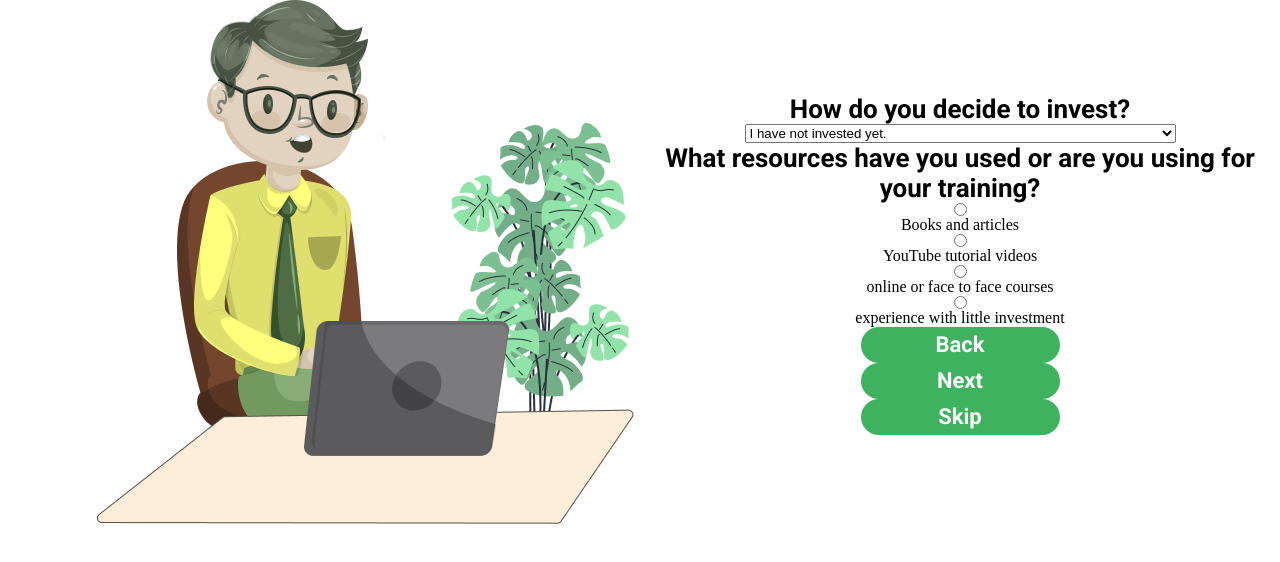
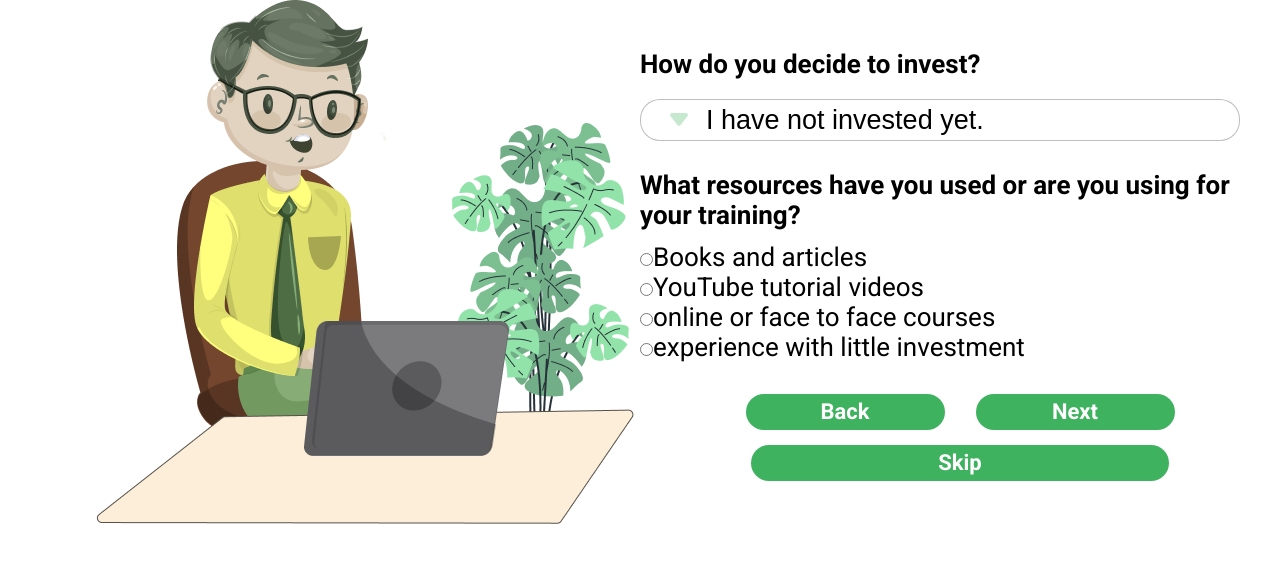
Before and after one commit to denysfmalta/cmps-financial-research, a plain HTML site: page pages/form2.html in a window 1280 px wide. Drawn offline with Linux system fonts and the light colour scheme.

Commit message:
half-way through css stylization

```diff
--- a/assets/styles/form1.css
+++ b/assets/styles/form1.css
@@ -18,6 +18,7 @@ h3{
     font-weight: 700;
     font-size: 26px;
     line-height: 30px;
+    align-self: flex-start;
 }
 
 .text-body {
@@ -44,3 +45,26 @@ h3{
 .text-body > ol {
     text-decoration: none;
 }
+
+.status {
+    background-image: url("../images/arrow.png");
+    background-repeat: no-repeat;
+    background-position-x: 5%;
+    background-position-y: center;
+    font-size: 27px;
+    border-radius: 20px;
+    height: 42px;
+    width: 459px;
+    border: 1px solid rgba(0 ,0, 0, 25%);
+    padding-left: 10%;
+    -webkit-appearance: none;
+    -moz-appearance: none;
+    text-indent: 1px;
+    text-overflow: '';
+    align-self: flex-start;
+}
+
+ol {
+    align-items: left;
+    align-self: flex-start;
+}
--- a/assets/styles/form2.css
+++ b/assets/styles/form2.css
@@ -23,6 +23,9 @@ h3{
     font-weight: 700;
     font-size: 26px;
     line-height: 30px;
+    align-self: flex-start;
+    text-align: left;
+    margin-bottom: 12px;
 }
 
 .text-body {
@@ -33,7 +36,50 @@ h3{
     align-items: center;
 }
 
+.invest {
+    background-image: url("../images/arrow.png");
+    background-color: white;
+    background-repeat: no-repeat;
+    background-position-x: 5%;
+    background-position-y: center;
+    font-size: 27px;
+    border-radius: 20px;
+    border: 1px solid rgba(0, 0, 0, 0.25);
+    height: 42px;
+    width: 75vh;
+    padding-left: 10%;
+    -webkit-appearance: none;
+    -moz-appearance: none;
+    text-indent: 1px;
+    text-overflow: '';
+    align-self: flex-start;
+    margin-top: 8px;
+    margin-bottom: 29px;
+}
+
+.invest:hover{
+    background-image: url(../images/arrow-hover.png);
+    border: 1px solid rgba(71, 82, 66, 1);
+}
+
 .text-body > a {
+    display: inline-block;
+    width: 418px;
+    height: 36px;
+    background-color: #3EB25E;
+    border-radius: 35px;
+    line-height: 36px;
+    font-family: Roboto;
+    text-decoration: none;
+    font-weight: 700;
+    font-size: 22px;
+    color: white;
+    align-self: center;
+}
+
+.text-body >  .back-next > a {
+    display: inline-block;
+    direction:ltr;
     width: 199px;
     height: 36px;
     background-color: #3EB25E;
@@ -44,4 +90,23 @@ h3{
     font-weight: 700;
     font-size: 22px;
     color: white;
+    align-self: flex-start;
+    margin-bottom: 15px;
 }
+
+a + a {
+ margin-left: 27px;
+}
+
+.text-body > ol {
+    display: inline;
+    text-align: left;
+    align-self: flex-start;
+    font-family: Roboto;
+    font-size: 26px;
+    margin-bottom: 32px;
+}
+
+.text-body > ol > input[type="radio"]{
+    background:solid rgba(62, 178, 94, 0.3);
+}
--- a/assets/styles/start.css
+++ b/assets/styles/start.css
@@ -37,11 +37,14 @@ main > div > section {
 }
 
 .text-body > div {
-    justify-content: space-between!important;
+    justify-content: space-between;
 }
 
 .text-body > h2 {
-    font-size: 29px;
+    width: 473px;
+    height: 101px;
+    line-height: 46px;
+    font-size: 39px;
     font-weight: 700;
     font-family: Roboto;
     margin-bottom: 28px;
@@ -51,6 +54,8 @@ main > div > section {
     font-family: 'Roboto';
     font-weight: 400;
     font-size: 28px;
+    width: 443px;
+    height: 169px;
     line-height: 33px;
     text-align: center;
     margin-bottom: 20px;
@@ -74,3 +79,12 @@ main > div > section {
     background-color: #FFFF7D;
     color: black;
 }
+
+a+a {
+    margin-top: 32px;
+    margin-left: 27px;
+  }
+
+  .image-container + .text-body{
+    margin-left: 105px;
+  }
--- a/pages/form2.html
+++ b/pages/form2.html
@@ -17,18 +17,22 @@
         </section>
         <section class="text-body">
             <h3>How do you decide to invest?</h3>
-            <select name="invest">
+            <select class="invest" name="invest">
                 <option value="not-invested">I have not invested yet.</option>
                 <option value="lower-risk">I usually go to the most secure investment option.</option>
                 <option value="adventurous">I'm attracted to options with high returns, even if it imposes more risk.</option>
             </select>
             <h3>What resources have you used or are you using for your training?</h3>
-            <input type="radio" name="resources" value="books"/>Books and articles <br/>
-            <input type="radio" name="resources" value="youtube"/>YouTube tutorial videos<br/>
-            <input type="radio" name="resources" value="courses"/>online or face to face courses<br/>
-            <input type="radio" name="resources" value="experience"/>experience with little investment<br/>
+            <ol>
+                <input type="radio" name="resources" value="books"/>Books and articles <br/>
+                <input type="radio" name="resources" value="youtube"/>YouTube tutorial videos<br/>
+                <input type="radio" name="resources" value="courses"/>online or face to face courses<br/>
+                <input type="radio" name="resources" value="experience"/>experience with little investment<br/>
+            </ol>
+            <div class="back-next">
             <a href="form1.html">Back</a>
             <a href="form3.html">Next</a>
+            </div>
             <a href="form3.html">Skip</a>
         </section>
     </main>
```
Also changed, not shown: pages/form1.html (+1 -1 lines), pages/start.html (+2 -1 lines), assets/images/arrow-hover.png (added), assets/images/arrow.png (added).
